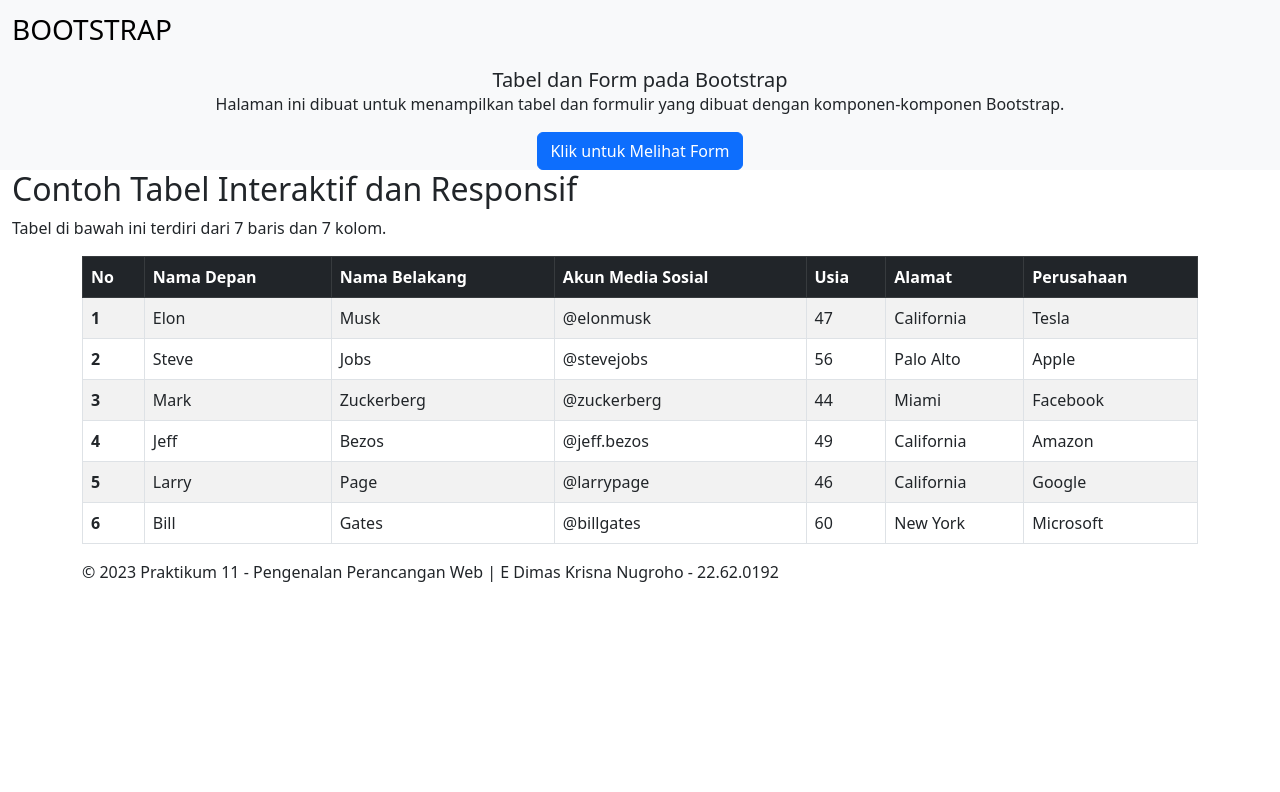
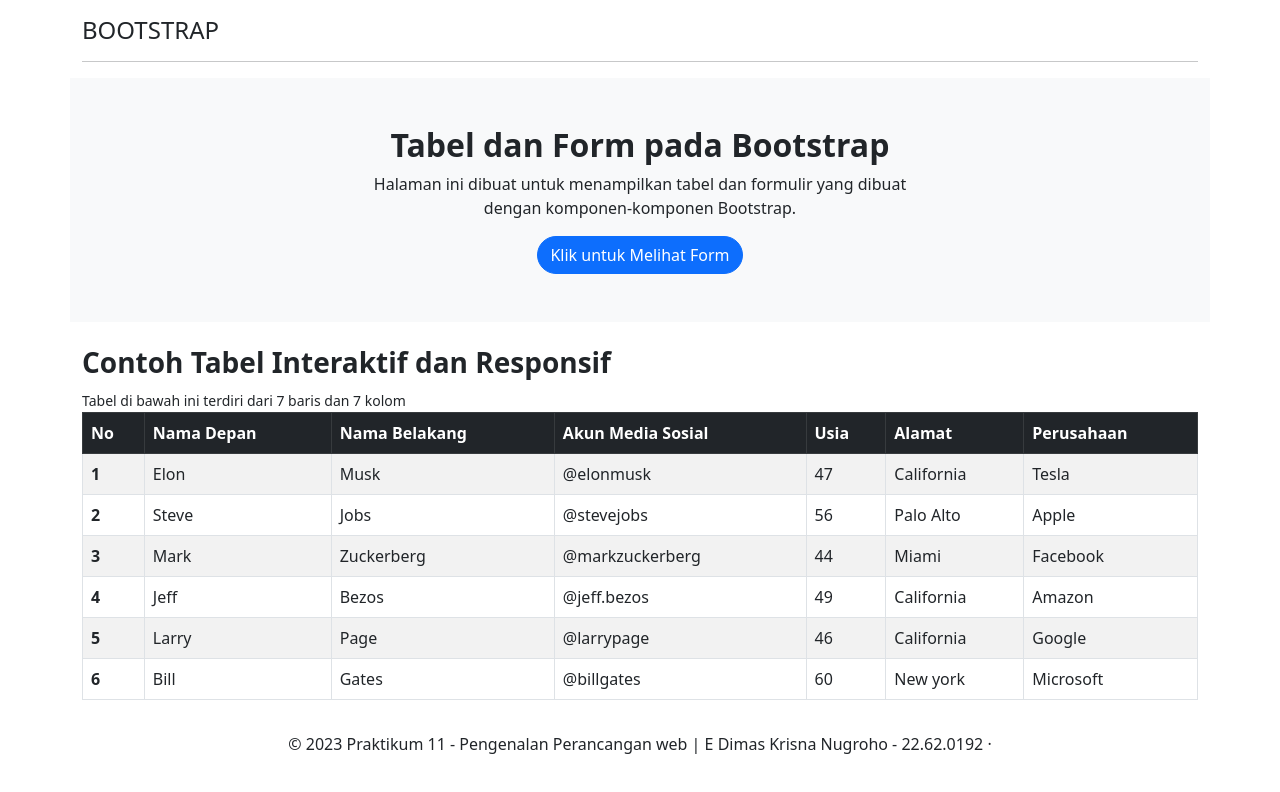
Before and after one commit to manueldhimas/project-bs5-form, a plain HTML site: page index.html in a window 1280 px wide. Drawn offline with nearby package versions, Linux system fonts and the light colour scheme.

Commit message:
index.html

```diff
--- a/index.html
+++ b/index.html
@@ -10,29 +10,35 @@
         integrity="sha384-9ndCyUaIbzAi2FUVXJi0CjmCapSmO7SnpJef0486qhLnuZ2cdeRhO02iuK6FUUVM" crossorigin="anonymous">
 </head>
 
-<body>
-    <nav class="navbar bg-body-tertiary">
-        <div class="container-fluid">
-          <span class="navbar-brand"><h3>BOOTSTRAP</h3></span>
+<body class="table-responsive">
+    <header data-bs-theme="light" >
+      <div class="container">
+        <div class="navbar"></div>
+              <h4 class="d-none d-sm-block">BOOTSTRAP</h4>
+              <h4 class="text-center d-sm-none">BOOTSTRAP</h4>
+              <hr>
       </div>
-      </nav>
-
-      <div class="container-xxl bg-body-tertiary ">
+    </header>
+    <main>
+        <div class="container bg-body-tertiary">
             <div class="text-center">
-          <h5 class="card-title">Tabel dan Form pada Bootstrap</h5>
-          <p class="card-text">Halaman ini dibuat untuk menampilkan tabel dan formulir yang dibuat dengan komponen-komponen Bootstrap.</p>
-          <a href="form.html" class="btn btn-primary">Klik untuk Melihat Form</a>
+                <div class="card-body">
+                    <br><br>
+                    <h2 class="card-body"><strong>Tabel dan Form pada Bootstrap</strong> </h2>
+                    <p class="card-text">Halaman ini dibuat untuk menampilkan tabel dan formulir yang dibuat<br>
+                        dengan komponen-komponen Bootstrap.</p>
+                    <a href="form.html" class="btn btn-primary" style="border-radius: 90px;">Klik untuk Melihat Form</a>
                 </div>
             </div>
-
-      <div class="container-xxl">
-        <h2 class="te">Contoh Tabel Interaktif dan Responsif</h2>
-        <p>Tabel di bawah ini terdiri dari 7 baris dan 7 kolom.</p>
+            <br><br>
         </div>
-
-      <div class="container container-xxl">
-        <table class="table table-striped table-hover table-bordered">
-        <thead class="table-dark">
+    <div class="container"><br>
+        <h3><strong>Contoh Tabel Interaktif dan Responsif</strong></h3>
+        <p style="margin: 0vi;"><small>Tabel di bawah ini terdiri dari 7 baris dan 7 kolom</small></p>
+    </div>
+    <div class="container">
+    <table class="table table-bordered table-striped table-hover">
+        <thead class="table-dark ">
           <tr>
             <th scope="col">No</th>
             <th scope="col">Nama Depan</th>
@@ -66,7 +72,7 @@
             <th scope="row">3</th>
             <td>Mark</td>
             <td>Zuckerberg</td>
-                <td>@zuckerberg</td>
+            <td>@markzuckerberg</td>
             <td>44</td>
             <td>Miami</td>
             <td>Facebook</td>
@@ -95,17 +101,21 @@
             <td>Gates</td>
             <td>@billgates</td>
             <td>60</td>
-                <td>New York</td>
+            <td>New york</td>
             <td>Microsoft</td>
           </tr>
         </tbody>
       </table>
       </div>
+    </main>
 
-
-    <footer class="container">
-        <p class="float-end"></p>
-        <p> &copy; 2023 Praktikum 11 - Pengenalan Perancangan Web | E Dimas Krisna Nugroho - 22.62.0192</p>
+    <footer>
+    <div class="container">
+      <div class="text-center py-3">
+        <span class="text-muter">&copy; 2023 Praktikum 11 - Pengenalan Perancangan web | E Dimas Krisna Nugroho -
+          22.62.0192 &middot;</span>
+      </div>
+    </div>
   </footer>
 </body>
 
```
Lines whose indentation alone changed are shown as unchanged.
